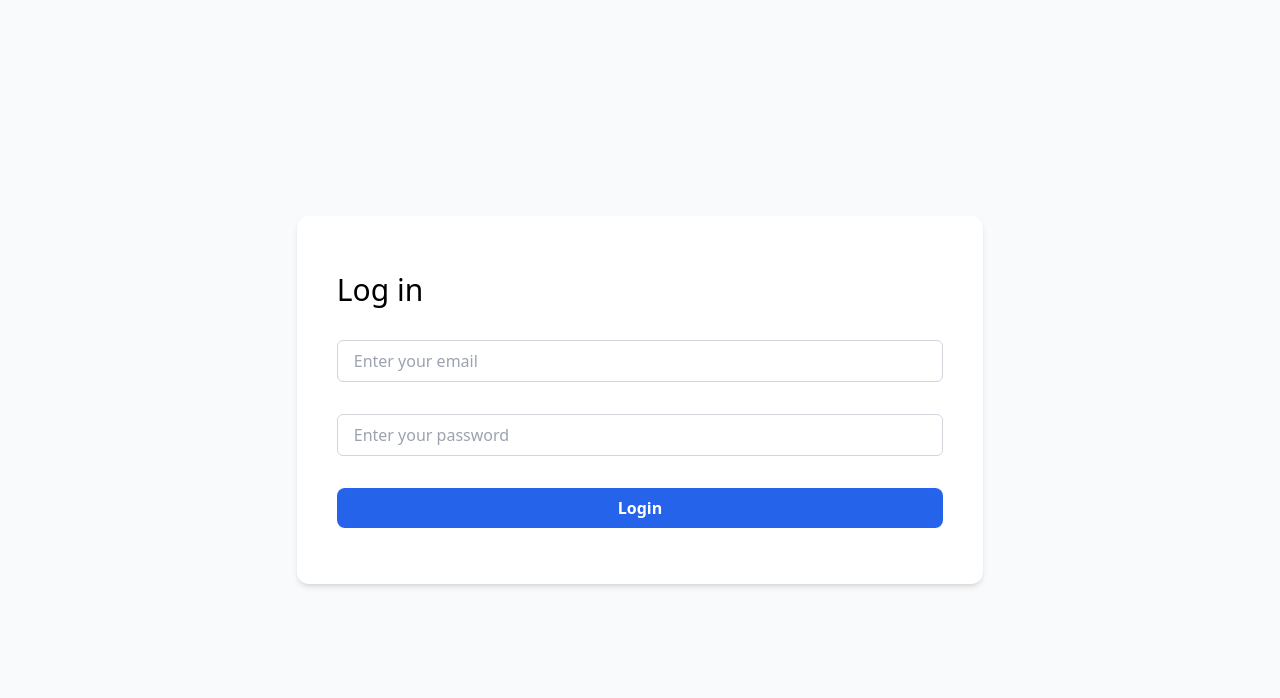
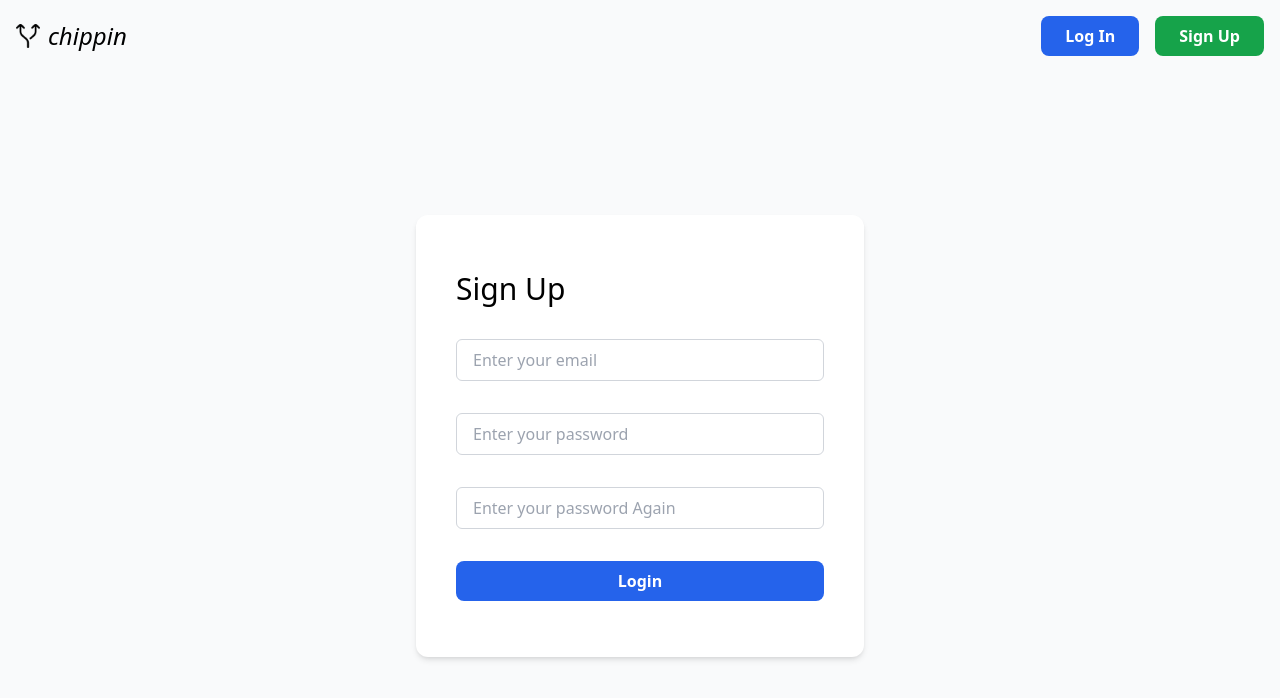
Before and after one commit to patichandana/chippin, a React (Vite) app in the folder frontend/: page /signup in a window 1280 px wide. Shown: the top 698 px of the page. Built offline with nearby package versions, Linux system fonts and the light colour scheme.

Commit message:
Landing Page

```diff
--- a/frontend/src/App.tsx
+++ b/frontend/src/App.tsx
@@ -1,8 +1,17 @@
+import { Routes, Route } from "react-router-dom";
+import LandingPage from "./pages/LandingPage";
 import LoginPage from "./pages/LoginPage";
+import SignupPage from "./pages/SignupPage";
 
 function App() {
   return (
-      <LoginPage></LoginPage>
+    <Routes>
+      <Route path="/" element={<LandingPage />} />
+      <Route path="/login" element={<LoginPage />} />
+      <Route path="/signup" element={<SignupPage />} />
+      {/* Add other routes here as needed */}
+    </Routes>
+
 );
 }
 
--- a/frontend/src/components/ui/Card.tsx
+++ b/frontend/src/components/ui/Card.tsx
@@ -6,7 +6,7 @@ interface CardProps extends React.HtmlHTMLAttributes<HTMLDivElement> {
 }
 export default function Card({ className, children, ...props }: CardProps) {
   return (
-    <div className={`shadow-md bg-white rounded-xl p-10 ${className}`} {...props}>
+    <div className={`shadow-md bg-white rounded-xl p-10 max-w-md flex-grow-0 ${className}`} {...props}>
       {children}
     </div>
   );
--- /dev/null
+++ b/frontend/src/components/ui/FlexMainDiv.tsx
@@ -0,0 +1,13 @@
+import React from "react";
+
+interface FlexMainDivProps extends React.HTMLAttributes<HTMLDivElement> {
+    children: React.ReactNode;
+}
+
+export default function FlexMainDiv({ className, children, ...props }: FlexMainDivProps) {
+    return (
+        <div className={`min-h-screen w-full flex flex-col bg-gray-50 ${className}`} {...props}>
+            {children}
+        </div>
+    );
+}
--- /dev/null
+++ b/frontend/src/components/ui/FlexNavBar.tsx
@@ -0,0 +1,22 @@
+import React from "react"
+import { Link } from "react-router-dom"
+import Button from "../ui/Button"
+
+export default function FlexNavBar() {
+    return (
+        <header className="flex justify-between items-center p-4 bg-gray-50 flex-shrink-0">
+            <div className="flex items-center space-x-2 text-2xl font-light italic cursor-pointer">
+                <img src="/split.png" alt="Logo" className="h-6 w-6"/>
+                <Link to="/" >chippin</Link>
+            </div>
+            <nav className="space-x-4 flex">
+                <Link to="/login" className="w-auto">
+                    <Button className="w-auto px-6 py-2">Log In</Button>
+                </Link>
+                <Link to="/signup" className="w-auto">
+                    <Button className="w-auto px-6 py-2 bg-green-600 hover:bg-green-700">Sign Up</Button>
+                </Link>
+            </nav>
+        </header>
+    )
+}
--- a/frontend/src/main.tsx
+++ b/frontend/src/main.tsx
@@ -1,10 +1,13 @@
 import { StrictMode } from 'react'
 import { createRoot } from 'react-dom/client'
+import { BrowserRouter } from 'react-router-dom'
 import App from './App.tsx'
 import './tailwind.css'
 
 createRoot(document.getElementById('root')!).render(
   <StrictMode>
-    <App />
-  </StrictMode>,
+    <BrowserRouter>
+      <App />
+    </BrowserRouter>
+  </StrictMode>
 )
--- /dev/null
+++ b/frontend/src/pages/LandingPage.tsx
@@ -0,0 +1,18 @@
+import FlexMainDiv from "../components/ui/FlexMainDiv";
+import FlexNavBar from "../components/ui/FlexNavBar";
+
+export default function LandingPage() {
+  return (
+    <FlexMainDiv >
+        <FlexNavBar />
+
+        <main className="flex-grow relative">
+            <img
+                src="/cartoon.png"
+                alt="Landing Page Image"
+                className="absolute inset-0 w-full h-full"
+            />
+        </main>
+    </FlexMainDiv>
+  );
+}
--- /dev/null
+++ b/frontend/src/pages/SignupPage.tsx
@@ -0,0 +1,53 @@
+import FlexMainDiv from "../components/ui/FlexMainDiv";
+import FlexNavBar from "../components/ui/FlexNavBar";
+import Card from "../components/ui/Card";
+import { FormEvent } from "react";
+import TextInput from "../components/ui/TextInput";
+import Button from "../components/ui/Button";
+
+async function handleSubmit(e:FormEvent){
+  e.preventDefault();
+}
+
+
+export default function SignupPage() {
+  return (
+    <FlexMainDiv>
+      <FlexNavBar />
+
+      <main className="flex flex-grow justify-center items-center">
+        <Card>
+          <p className="text-3xl font-light my-4">Sign Up</p>
+          <form onSubmit={handleSubmit}>
+            <TextInput
+              className="my-4"
+              type="email"
+              id="email"
+              name="email"
+              placeholder="Enter your email"
+              autoComplete="email"
+              required
+            />
+            <TextInput
+              className="my-4"
+              type="password"
+              id="password"
+              name="password"
+              placeholder="Enter your password"
+              required
+            />
+            <TextInput
+              className="my-4"
+              type="password"
+              id="password-confirm"
+              name="password"
+              placeholder="Enter your password Again"
+              required
+            />
+            <Button className="my-4" type="submit">Login</Button>
+          </form>
+        </Card>
+      </main>
+    </FlexMainDiv>
+  );
+}
```
Also changed, not shown: frontend/public/cartoon.png (added).
